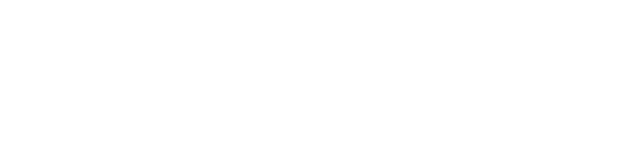
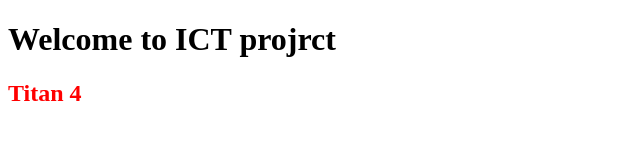
Before and after one commit to Abdulrehman1330/ICT_project, a plain HTML site: page index.html in a window 1280 px wide. Shown: the whole page, without its empty margins (0-640 px from the left). Drawn offline with Linux system fonts and the light colour scheme.

Commit message:
first commit

```diff
--- a/index.html
+++ b/index.html
@@ -8,6 +8,7 @@
     <link rel="stylesheet" href="./style.css">
 </head>
 <body>
-
+    <h1>Welcome to ICT projrct</h1>
+    <h2>Titan 4</h2>
 </body>
 </html>
--- a/style.css
+++ b/style.css
@@ -0,0 +1,7 @@
+h1{
+    color: black;
+}
+h2
+{
+    color: red;
+}
```
